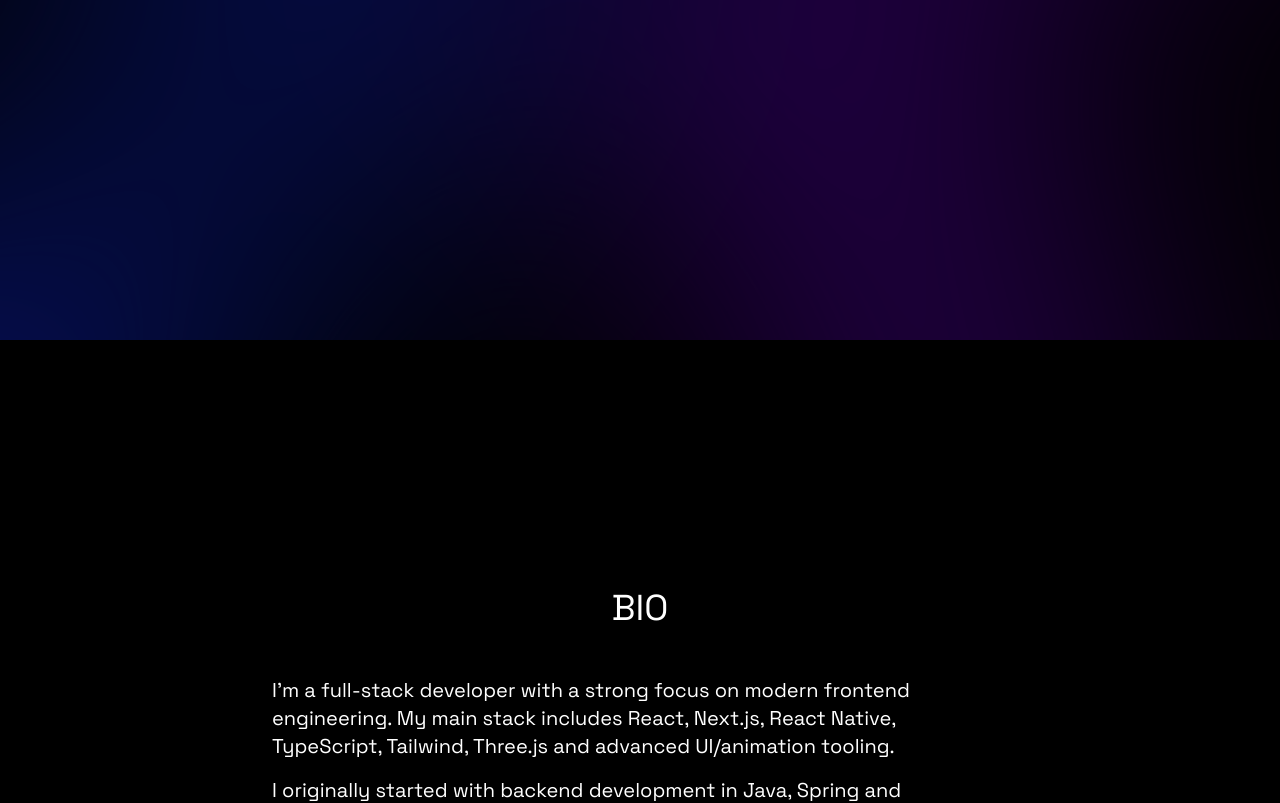
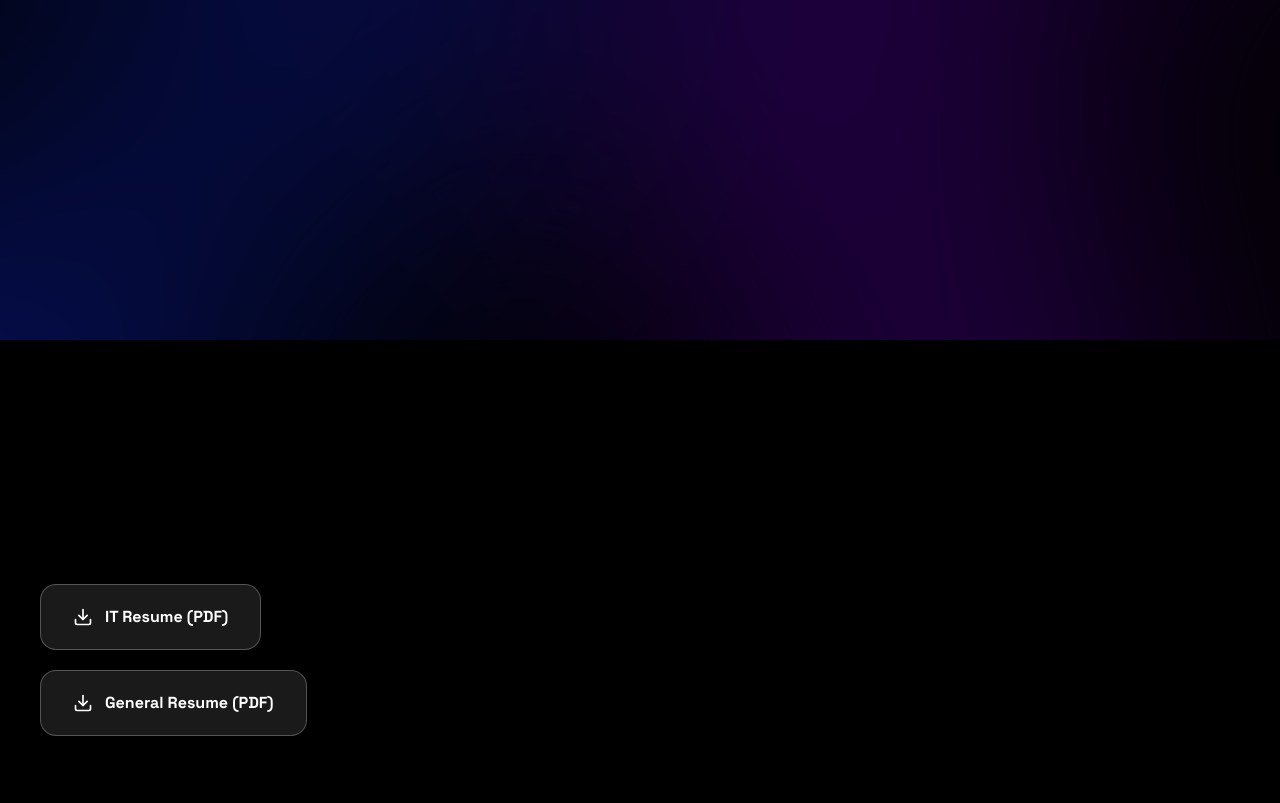
Before and after one commit to ilyajavadeveloper/portfolio, a React (Vite) app: page / in a window 1280 px wide. Shown: the part 460-1263 px from the top of the page. Built offline with nearby package versions, Linux system fonts and the light colour scheme.

Commit message:
Initial commit

```diff
--- a/src/components/Hero.jsx
+++ b/src/components/Hero.jsx
@@ -1,57 +1,133 @@
 import React from "react";
-import heroPortrait from "../assets/hero-portrait-bw.jpg"; // 🧱 твоя фотка с кирпичной стеной
-import { HERO } from "../constants/index.jsx";
+import heroPortrait from "../assets/hero-portrait-bw.jpg";
+import { HERO } from "../constants";
 import { motion } from "framer-motion";
+import { Download } from "lucide-react";
+
+const fadeLeft = {
+    hidden: { opacity: 0, x: -40 },
+    visible: (i = 1) => ({
+        opacity: 1,
+        x: 0,
+        transition: { delay: i * 0.15, duration: 0.9, ease: "easeOut" },
+    }),
+};
+
+const fadeUp = {
+    hidden: { opacity: 0, y: 28 },
+    visible: (i = 1) => ({
+        opacity: 1,
+        y: 0,
+        transition: { delay: i * 0.12, duration: 0.75, ease: "easeOut" },
+    }),
+};
 
 const Hero = () => {
     return (
-        <section className="flex min-h-screen flex-wrap items-center">
-            {/* LEFT TEXT BLOCK */}
-            <motion.div
-                initial={{ opacity: 0, x: -50 }}
-                animate={{ opacity: 1, x: 0 }}
-                transition={{ duration: 1 }}
-                className="w-full md:w-1/2"
-            >
-                <h2 className="my-8 p-2 text-4xl font-bold md:text-5xl lg:text-7xl">
-                    {HERO.name}
-                </h2>
+        <section
+            id="home"
+            className="relative min-h-screen overflow-hidden pt-28 lg:pt-36"
+        >
+            <div className="container mx-auto flex min-h-[calc(100vh-9rem)] flex-col-reverse items-stretch gap-16 px-6 lg:flex-row lg:gap-28">
 
-                <p className="p-2 text-3xl tracking-tighter lg:text-4xl">
-                    {HERO.greet}
-                </p>
+                {/* LEFT TEXT — FULL HEIGHT */}
+                <div className="flex w-full flex-col justify-between lg:w-[45%]">
+                    {/* TOP TEXT */}
+                    <div>
+                        <motion.h1
+                            className="mb-8 text-5xl font-extrabold leading-[1.05] tracking-tight text-white md:text-6xl lg:text-7xl"
+                            variants={fadeLeft}
+                            initial="hidden"
+                            animate="visible"
+                            custom={1}
+                        >
+                            {HERO.name}
+                        </motion.h1>
 
-                <p className="mb-8 p-2 text-xl">
-                    {HERO.description}
-                </p>
-            </motion.div>
+                        <motion.p
+                            className="mb-6 text-3xl font-bold text-white/95"
+                            variants={fadeLeft}
+                            initial="hidden"
+                            animate="visible"
+                            custom={2}
+                        >
+                            {HERO.greet}
+                        </motion.p>
 
-            {/* RIGHT IMAGE BLOCK */}
-            <motion.div
-                initial={{ opacity: 0, scale: 0.85 }}
-                animate={{ opacity: 1, scale: 1 }}
-                transition={{ duration: 1 }}
-                className="w-full md:w-1/2 lg:p-8"
-            >
-                <div className="flex justify-center">
-                    <motion.img
-                        initial={{ opacity: 0 }}
-                        animate={{ opacity: 1 }}
-                        transition={{ duration: 1 }}
-                        src={heroPortrait}
-                        alt="Ilya Portrait"
-                        width={550}
-                        height={550}
-                        className="
-              rounded-3xl
-              object-cover
-              shadow-[0_0_40px_rgba(255,255,255,0.15)]
-              max-w-full
-              select-none
-            "
-                    />
+                        <motion.p
+                            className="mb-12 max-w-xl text-xl leading-relaxed text-white/80"
+                            variants={fadeLeft}
+                            initial="hidden"
+                            animate="visible"
+                            custom={3}
+                        >
+                            {HERO.description}
+                        </motion.p>
+
+                        {/* MAIN PARAGRAPHS */}
+                        <div className="space-y-6">
+                            {[
+                                "I design and engineer interfaces that feel deliberate, premium and alive.",
+                                "Every interaction is crafted with rhythm, hierarchy and intent.",
+                                "Strong focus on performance, scalability and clean system architecture.",
+                                "I treat frontend as an engineering discipline — not decoration.",
+                                "Motion is used only where it adds meaning, clarity and emotion.",
+                            ].map((text, i) => (
+                                <motion.p
+                                    key={i}
+                                    className="max-w-xl text-lg font-medium leading-relaxed text-white/80"
+                                    variants={fadeUp}
+                                    initial="hidden"
+                                    animate="visible"
+                                    custom={i + 1}
+                                >
+                                    {text}
+                                </motion.p>
+                            ))}
+                        </div>
+                    </div>
+
+                    {/* BOTTOM — CV BUTTONS */}
+                    <div className="mt-14 flex flex-wrap gap-5">
+                        <a
+                            href="/cv/IT_CV_Ilya_2Pages_DarkPro.pdf"
+                            download
+                            className="inline-flex items-center gap-3 rounded-2xl border border-white/25 bg-white/10 px-8 py-5 text-base font-bold text-white backdrop-blur transition hover:border-white/50 hover:bg-white/20"
+                        >
+                            <Download size={20} />
+                            IT Resume (PDF)
+                        </a>
+
+                        <a
+                            href="/cv/General_CV_Ilya_2Pages_Expanded_Final.pdf"
+                            download
+                            className="inline-flex items-center gap-3 rounded-2xl border border-white/25 bg-white/10 px-8 py-5 text-base font-bold text-white backdrop-blur transition hover:border-white/50 hover:bg-white/20"
+                        >
+                            <Download size={20} />
+                            General Resume (PDF)
+                        </a>
+                    </div>
                 </div>
-            </motion.div>
+
+                {/* RIGHT IMAGE — FULL HEIGHT */}
+                <motion.div
+                    className="flex w-full items-start lg:w-[55%]"
+                    initial={{ opacity: 0, x: 60 }}
+                    animate={{ opacity: 1, x: 0 }}
+                    transition={{ duration: 1.2, ease: "easeOut" }}
+                >
+                    <div className="relative mx-auto w-full max-w-[720px]">
+                        <div className="absolute -inset-8 rounded-[48px] bg-white/5 blur-3xl" />
+                        <img
+                            src={heroPortrait}
+                            alt="Ilya Hvostenko portrait"
+                            className="relative w-full rounded-[48px] object-cover shadow-[0_80px_200px_rgba(0,0,0,0.8)]"
+                            draggable={false}
+                        />
+                    </div>
+                </motion.div>
+
+            </div>
         </section>
     );
 };
```
